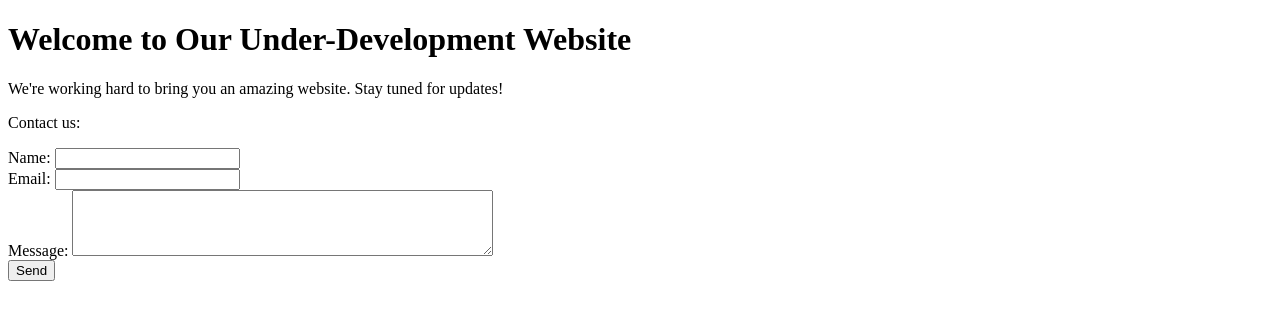
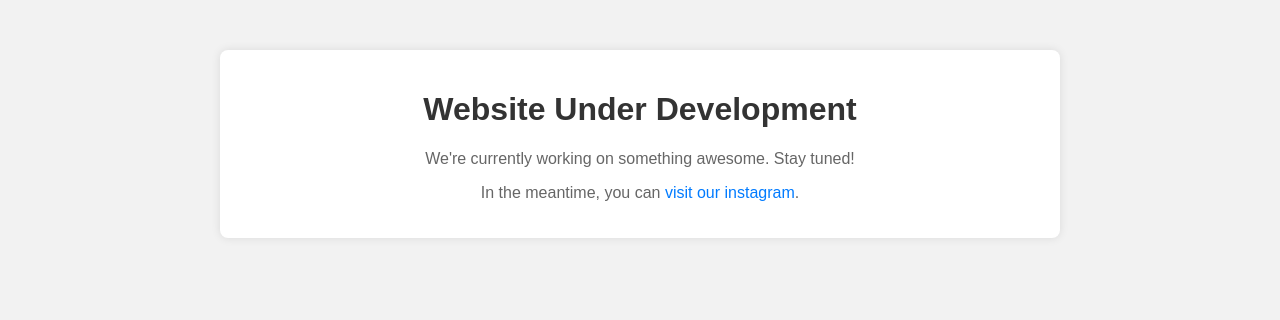
Before and after one commit to Rubellite-Ltd/Rubellite-Ltd.github.io, a plain HTML site: page index.html in a window 1280 px wide. Drawn offline with Linux system fonts and the light colour scheme.

Commit message:
Update index.html

```diff
--- a/index.html
+++ b/index.html
@@ -3,25 +3,43 @@
 <head>
     <meta charset="UTF-8">
     <meta name="viewport" content="width=device-width, initial-scale=1.0">
-    <title>Your Website Under Development</title>
+    <title>Under Development</title>
+    <style>
+        body {
+            font-family: Arial, sans-serif;
+            margin: 0;
+            padding: 0;
+            background-color: #f2f2f2;
+        }
+        .container {
+            max-width: 800px;
+            margin: 50px auto;
+            padding: 20px;
+            background-color: #fff;
+            border-radius: 8px;
+            box-shadow: 0 0 10px rgba(0,0,0,0.1);
+            text-align: center;
+        }
+        h1 {
+            color: #333;
+        }
+        p {
+            color: #666;
+        }
+        a {
+            color: #007bff;
+            text-decoration: none;
+        }
+        a:hover {
+            text-decoration: underline;
+        }
+    </style>
 </head>
 <body>
-    <header>
-        <h1>Welcome to Our Under-Development Website</h1>
-    </header>
-
-    <main>
-        <p>We're working hard to bring you an amazing website. Stay tuned for updates!</p>
-    </main>
-
-    <footer>
-        <p>Contact us:</p>
-        <form action="mailto:rubellites@icloud.com" method="post" enctype="text/plain">
-            Name: <input type="text" name="name"><br>
-            Email: <input type="email" name="email"><br>
-            Message: <textarea name="message" rows="4" cols="50"></textarea><br>
-            <input type="submit" value="Send">
-        </form>
-    </footer>
+    <div class="container">
+        <h1>Website Under Development</h1>
+        <p>We're currently working on something awesome. Stay tuned!</p>
+        <p>In the meantime, you can <a href="https://www.instagram.com/shop_rubellite">visit our instagram</a>.</p>
+    </div>
 </body>
 </html>
```
